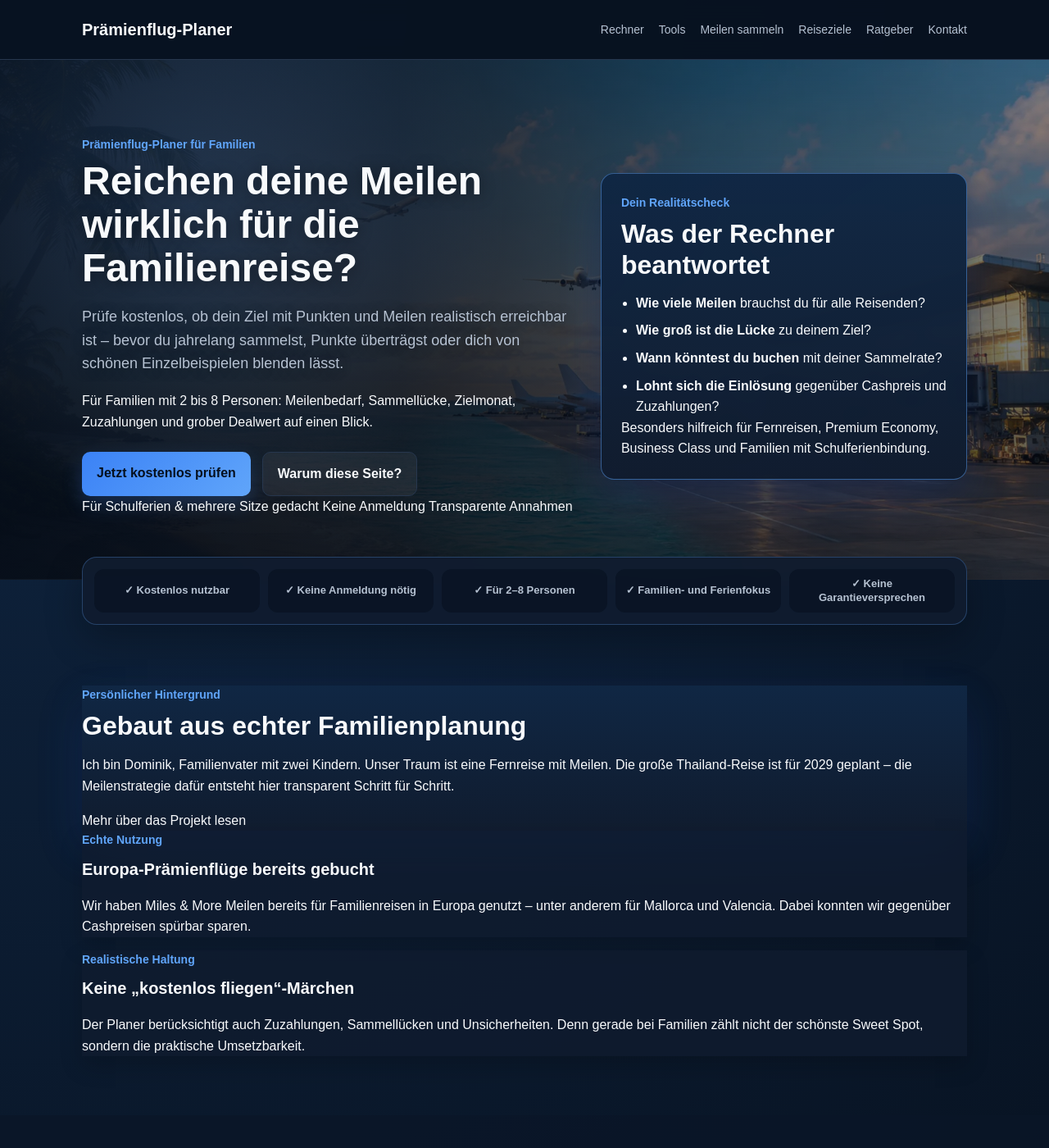
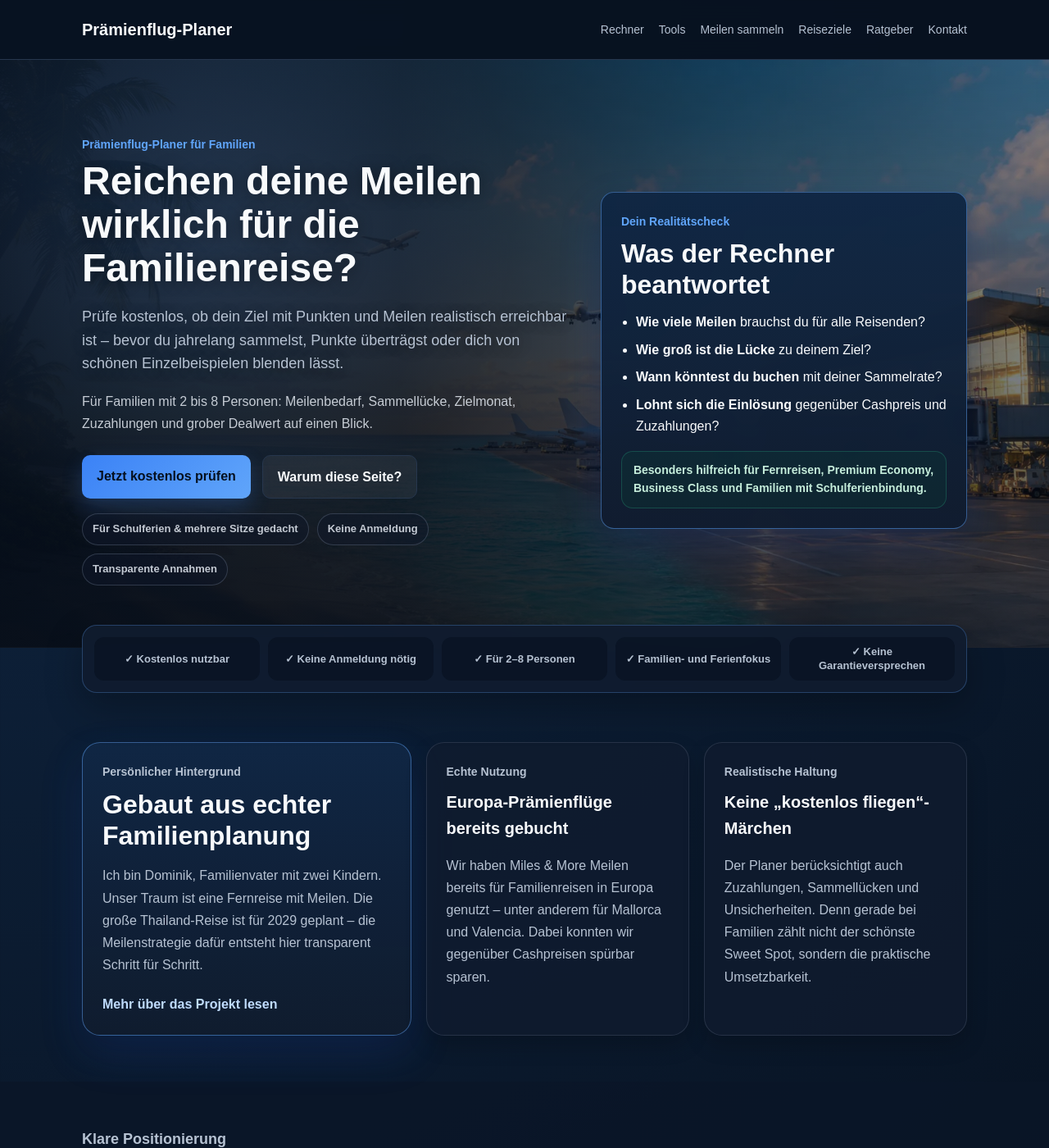
Before and after one commit to Praemienflug-Planer/miles-planer, a Jekyll site: the page built from index.html, in a window 1280 px wide and 1400 px high. Shown: the whole window at 82% size. Built offline with Jekyll 4.4.1, drawn with Linux system fonts in a browser that asks for light colours.

Commit message:
Style homepage proof and CTA elements

```diff
--- a/assets/css/home.css
+++ b/assets/css/home.css
@@ -8,6 +8,45 @@
 
 .hero-home .hero-card li + li {
   margin-top: 8px;
+}
+
+.hero-subtext {
+  margin: 16px 0 0;
+  color: rgba(226, 232, 240, 0.86);
+  font-size: clamp(1rem, 1.2vw, 1.12rem);
+  line-height: 1.7;
+}
+
+.hero-mini-proof {
+  display: flex;
+  flex-wrap: wrap;
+  gap: 10px;
+  margin-top: 18px;
+}
+
+.hero-mini-proof span {
+  display: inline-flex;
+  align-items: center;
+  min-height: 34px;
+  padding: 8px 12px;
+  border: 1px solid rgba(148, 163, 184, 0.26);
+  border-radius: 999px;
+  background: rgba(15, 23, 42, 0.48);
+  color: rgba(226, 232, 240, 0.86);
+  font-size: 13px;
+  font-weight: 800;
+}
+
+.hero-card-note {
+  margin-top: 18px;
+  padding: 12px 14px;
+  border-radius: 14px;
+  border: 1px solid rgba(52, 211, 153, 0.22);
+  background: rgba(6, 78, 59, 0.20);
+  color: rgba(209, 250, 229, 0.94);
+  font-size: 14px;
+  font-weight: 750;
+  line-height: 1.55;
 }
 
 .card-primary {
@@ -59,7 +98,8 @@
   color: #bbf7d0;
 }
 
-.cta-box-primary {
+.cta-box-primary,
+.cta-primary {
   border-color: rgba(96, 165, 250, 0.46) !important;
   background:
     radial-gradient(circle at top right, rgba(96, 165, 250, 0.18), transparent 34%),
@@ -101,6 +141,56 @@
   line-height: 1.35;
 }
 
+.proof-section {
+  padding-top: 42px;
+}
+
+.proof-grid {
+  display: grid;
+  grid-template-columns: 1.25fr 1fr 1fr;
+  gap: 18px;
+}
+
+.proof-card {
+  padding: 24px;
+  border: 1px solid rgba(148, 163, 184, 0.18);
+  border-radius: 22px;
+  background: rgba(16, 28, 47, 0.72);
+  box-shadow: 0 14px 32px rgba(0, 0, 0, 0.18);
+}
+
+.proof-card h2,
+.proof-card h3 {
+  margin-top: 0;
+}
+
+.proof-card p {
+  color: var(--muted);
+  line-height: 1.7;
+}
+
+.text-link {
+  display: inline-flex;
+  margin-top: 6px;
+  color: #bfdbfe;
+  font-weight: 850;
+  text-decoration: none;
+}
+
+.text-link:hover {
+  text-decoration: underline;
+}
+
+.mid-cta {
+  padding-top: 36px;
+}
+
+@media (max-width: 980px) {
+  .proof-grid {
+    grid-template-columns: 1fr;
+  }
+}
+
 @media (max-width: 900px) {
   .trust-bar-section {
     margin-top: -20px;
@@ -125,4 +215,17 @@
     justify-content: flex-start;
     text-align: left;
   }
+
+  .hero-mini-proof {
+    gap: 8px;
+  }
+
+  .hero-mini-proof span {
+    width: 100%;
+    border-radius: 14px;
+  }
+
+  .proof-card {
+    padding: 20px;
+  }
 }
```
